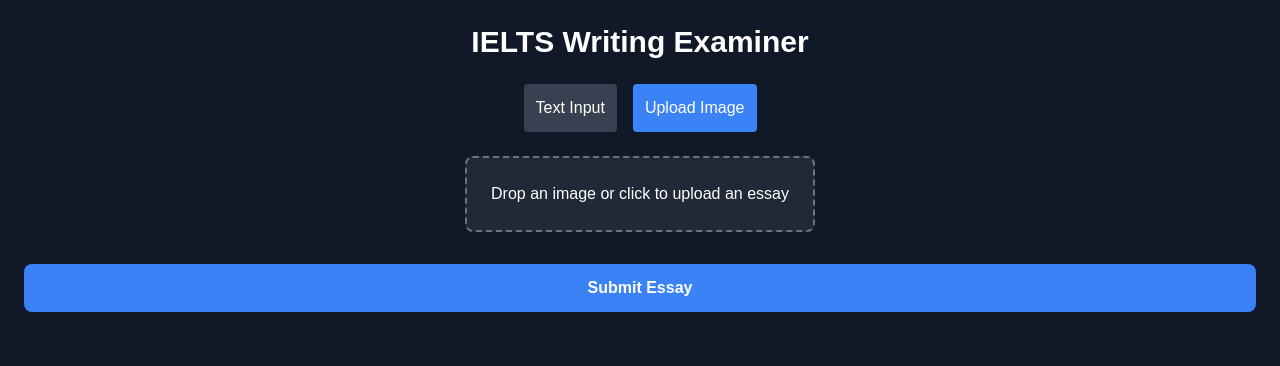
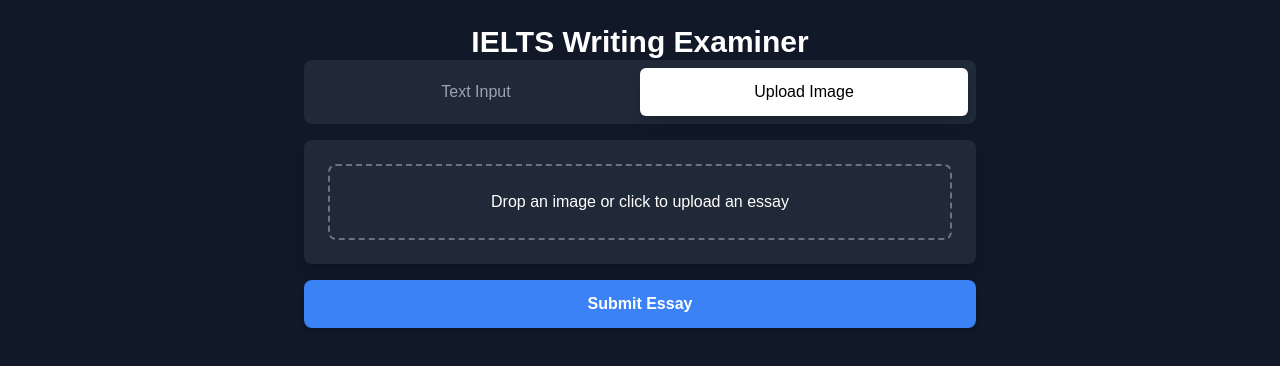
Before and after one commit to lf2foce/nextfast, a Next.js app: page / in a window 1280 px wide. Both pictures are taken after a click on the button "Upload Image". Shown: the top 366 px of the page. Built offline with nearby package versions, Linux system fonts and the light colour scheme.

Commit message:
add image preview

```diff
--- a/app/page.tsx
+++ b/app/page.tsx
@@ -4,7 +4,6 @@
 import { useDropzone } from "react-dropzone";
 import { jsPDF } from "jspdf";
 import html2canvas from "html2canvas";
-// import { evaluateEssay } from "./actions/evaluateEssay";
 
 interface Score {
     overall_band: number;
@@ -29,7 +28,7 @@
     original_essay: string;
     error?: string; //check error
 }
-// export const maxDuration = 60;
+export const maxDuration = 300
 
 export default function Home() {
     const [activeTab, setActiveTab] = useState("text");
@@ -41,18 +40,7 @@
     const handleSubmit = async () => {
         setLoading(true);
         setResponse(null);
-        // action server
-        // try {
-        //     const result = await evaluateEssay(essay, file);
-        //     setResponse(result);
-        //   } catch (error) {
-        //     console.error("Error evaluating essay", error);
-        //   }
-        // end action server
 
-
-
-        // original code
         try {
             const formData = new FormData();
             if (activeTab === "text" && essay) {
@@ -63,26 +51,7 @@
                 throw new Error("Please provide either text or an image.");
             }
 
-        //     const res = await fetch("/api/py/evaluate", {
-        //         method: "POST",
-        //         body: formData,
-        //     });
-
-        //     if (!res.ok) {
-        //         const errorResponse = await res.json();
-        //         throw new Error(`Server error: ${res.status} ${errorResponse.detail || res.statusText}`);
-        //     }
-
-        //     const data = await res.json();
-        //     setResponse(data);
-        // } catch (error: unknown) {
-        //   console.error("Error evaluating essay", error);
-        // }
-
-        // setLoading(false);
-
-            // 🔥 Now calling the Next.js API instead of /api/py/evaluate
-            const res = await fetch("/api/evaluate", {
+            const res = await fetch("/api/py/evaluate", {
                 method: "POST",
                 body: formData,
             });
@@ -96,9 +65,9 @@
             setResponse(data);
         } catch (error: unknown) {
           console.error("Error evaluating essay", error);
-        } finally {
+        }
+
         setLoading(false);
-        }
     };
 
     const onDrop = (acceptedFiles: File[]) => {
@@ -109,26 +78,20 @@
 
     const { getRootProps, getInputProps } = useDropzone({ onDrop, accept: { "image/*": [] } });
 
-    // Export response to PDF
     const exportToPDF = async () => {
       if (!response) return;
 
       const pdf = new jsPDF("p", "mm", "a4");
+
+      // Capture the main evaluation section
       const resultElement = document.getElementById("result-section");
-
       if (resultElement) {
-      const canvas = await html2canvas(resultElement, {
-        scale: 2,
-        ignoreElements: (el) => el.tagName === "BUTTON",
-      });
-
+          const canvas = await html2canvas(resultElement, { scale: 2, ignoreElements: (el) => el.tagName === "BUTTON" });
           const imgData = canvas.toDataURL("image/png");
           pdf.addImage(imgData, "PNG", 10, 10, 190, 0);
-    } else {
-      console.error("Error: Could not find result section.");
-      return;
       }
 
+      // Add a new page for the original essay
       pdf.addPage();
       pdf.setFontSize(16);
       pdf.text("Original Essay:", 10, 20);
@@ -142,21 +105,25 @@
 
     return (
         <div className="min-h-screen bg-gray-900 text-white flex flex-col items-center p-6">
-            <h1 className="text-3xl font-bold mb-6">IELTS Writing Examiner</h1>
+            <h1 className="text-3xl font-bold">IELTS Writing Examiner</h1>
 
-
-
-            <div className="flex space-x-4 mb-6">
-                <button className={`p-3 rounded ${activeTab === "text" ? "bg-blue-500" : "bg-gray-700"}`} onClick={() => setActiveTab("text")}>
+<div className="flex w-full max-w-2xl bg-gray-800 p-2 rounded-lg">
+    <button
+        className={`w-1/2 p-3 rounded-md transition-all ${activeTab === "text" ? "bg-white text-black shadow-lg" : "bg-transparent text-gray-400"}`}
+        onClick={() => setActiveTab("text")}
+    >
         Text Input
     </button>
-                <button className={`p-3 rounded ${activeTab === "image" ? "bg-blue-500" : "bg-gray-700"}`} onClick={() => setActiveTab("image")}>
+    <button
+        className={`w-1/2 p-3 rounded-md transition-all ${activeTab === "image" ? "bg-white text-black shadow-lg" : "bg-transparent text-gray-400"}`}
+        onClick={() => setActiveTab("image")}
+    >
         Upload Image
     </button>
 </div>
 
+<div className="w-full max-w-2xl bg-gray-800 p-6 rounded-lg shadow-lg space-y-6 mt-4">
     {activeTab === "text" ? (
-                <div className="w-full max-w-2xl bg-gray-800 p-6 rounded-lg shadow-lg">
         <textarea
             className="w-full p-4 border rounded bg-gray-700 text-white resize-none"
             rows={10}
@@ -164,21 +131,30 @@
             value={essay}
             onChange={(e) => setEssay(e.target.value)}
         />
-                </div>
     ) : (
-                <div {...getRootProps()} className="border-dashed border-2 border-gray-500 p-6 rounded-lg cursor-pointer text-center bg-gray-800 mb-4">
-                    <input {...getInputProps()} />
-                    {file ? <p>{file.name}</p> : <p>Drop an image or click to upload an essay</p>}
+        <div {...getRootProps()} className="border-dashed border-2 border-gray-500 p-6 rounded-lg cursor-pointer text-center bg-gray-800">
+                        <input {...getInputProps()} className="hidden" />
+                        {file ? (
+                            <img
+                                src={URL.createObjectURL(file)}
+                                alt="Uploaded preview"
+                                className="max-w-full h-auto rounded-md mt-4"
+                            />
+                        ) : (
+                            <p>Drop an image or click to upload an essay</p>
+                        )}
                     </div>
     )}
+</div>
 
 <button
-                className="mt-4 w-full p-3 bg-blue-500 hover:bg-blue-600 text-white rounded-lg font-semibold"
+    className="w-full max-w-2xl p-3 bg-blue-500 hover:bg-blue-600 text-white rounded-lg font-semibold shadow-md mt-4"
     onClick={handleSubmit}
     disabled={loading}
 >
     {loading ? "Evaluating..." : "Submit Essay"}
 </button>
+
 
             {response && (
                 <div id="result-section" className="mt-6 w-full max-w-2xl bg-gray-800 p-6 rounded-lg shadow-lg">
```
Lines whose indentation alone changed are shown as unchanged.
